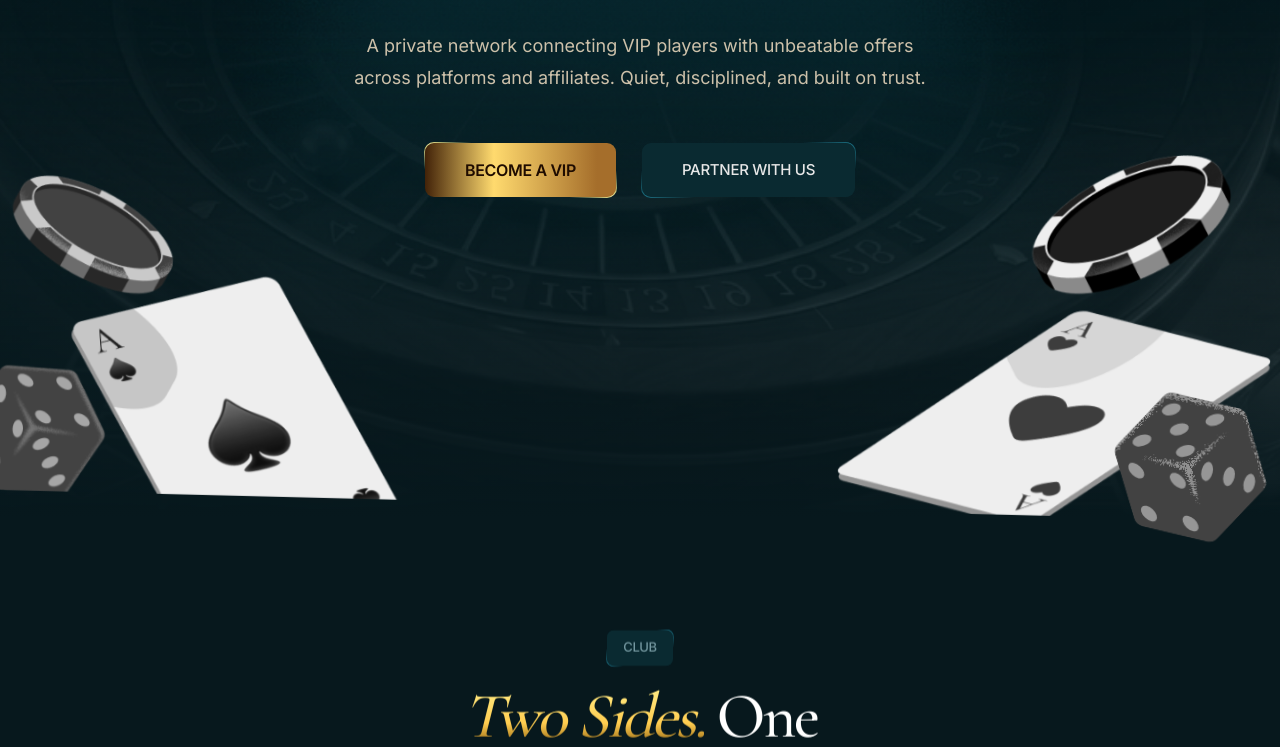
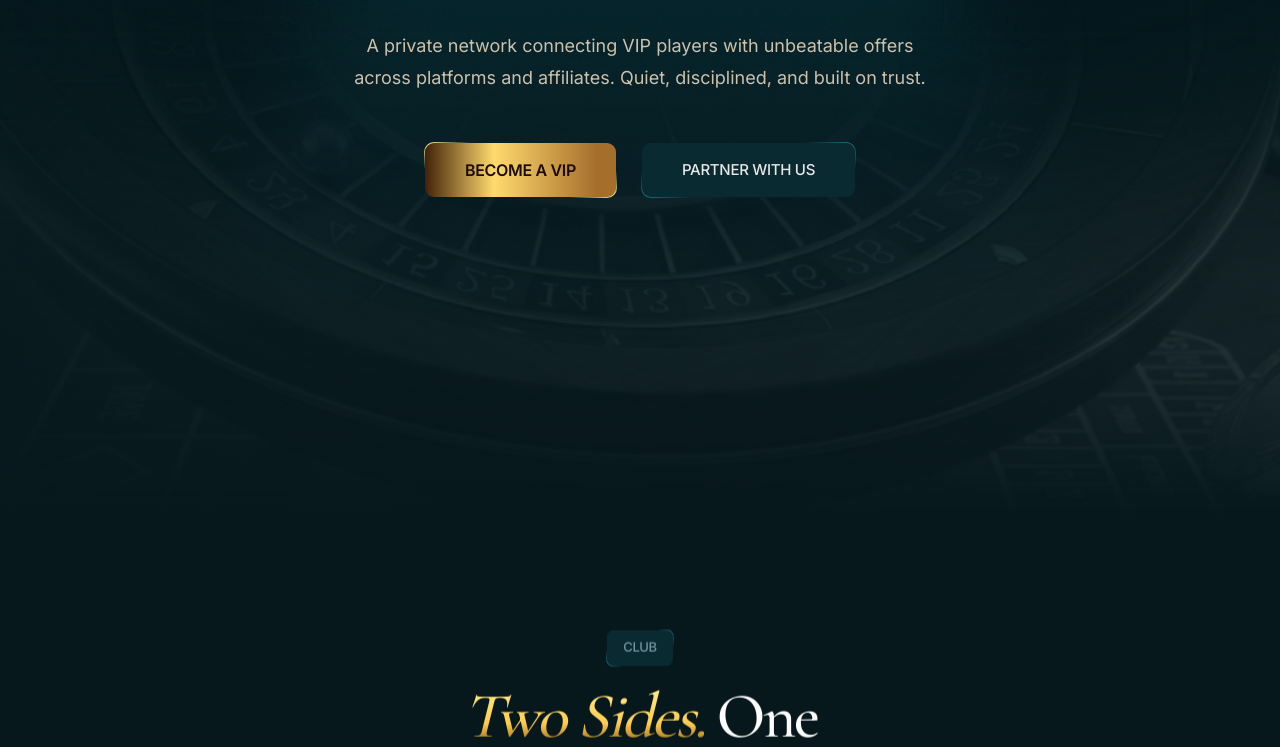
Before and after one commit to anagkazou/rhc-web, a Next.js app: page / in a window 1280 px wide. Shown: the part 443-1190 px from the top of the page. Built offline with nearby package versions, Linux system fonts and the light colour scheme.

Commit message:
remove hero floating assets

```diff
--- a/app/components/Hero.tsx
+++ b/app/components/Hero.tsx
@@ -77,22 +77,22 @@ export default function Hero() {
 
       {/* Grouped floating composition (cards / chips / left dice / right coin) */}
       {/* eslint-disable-next-line @next/next/no-img-element */}
-      <img
-        src="/hero-items.png"
-        alt=""
-        aria-hidden
-        className="pointer-events-none grayscale absolute inset-x-0 bottom-0 z-20 w-full h-auto coin-float"
-      />
+      {/*<img*/}
+      {/*  src="/hero-items.png"*/}
+      {/*  alt=""*/}
+      {/*  aria-hidden*/}
+      {/*  className="pointer-events-none grayscale absolute inset-x-0 bottom-0 z-20 w-full h-auto coin-float"*/}
+      {/*/>*/}
 
       {/* The overlapping right dice — kept separate, layered above */}
       {/* eslint-disable-next-line @next/next/no-img-element */}
-      <img
-        src="/hero-right-dice.svg"
-        alt=""
-        aria-hidden
-        className="pointer-events-none absolute grayscale right-0 -bottom-[6%] z-30 w-[14vw] h-auto coin-float md:hidden lg:block"
-        style={{ animationDelay: "2.5s" }}
-      />
+      {/*<img*/}
+      {/*  src="/hero-right-dice.svg"*/}
+      {/*  alt=""*/}
+      {/*  aria-hidden*/}
+      {/*  className="pointer-events-none absolute grayscale right-0 -bottom-[6%] z-30 w-[14vw] h-auto coin-float md:hidden lg:block"*/}
+      {/*  style={{ animationDelay: "2.5s" }}*/}
+      {/*/>*/}
 
       <div
         ref={contentRef}
```
